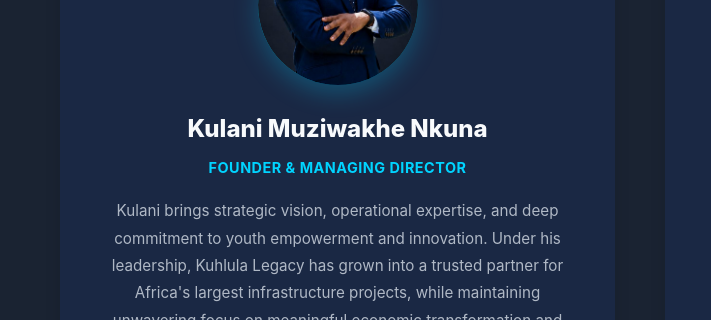
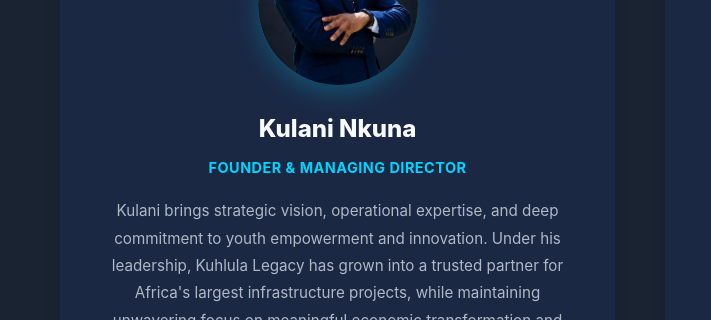
Before and after one commit to Venomsirr/Kuhlula-Legacy, a plain HTML site: page about.html in a window 1280 px wide. Shown: the part 3658-3978 px from the top of the page, 0-711 px from the left. Drawn offline with Linux system fonts and the light colour scheme.

Commit message:
Update about.html

```diff
--- a/about.html
+++ b/about.html
@@ -143,7 +143,7 @@
                     <div class="leader-image">
                         <img src="assets/images/kulani-m-nkuna.png" alt="Kulani Muziwakhe Nkuna" style="width:200px; height:auto; border-radius:8px;" loading="lazy">
                     </div>
-                    <h4>Kulani Muziwakhe Nkuna</h4>
+                    <h4>Kulani Nkuna</h4>
                     <p class="leader-title">Founder & Managing Director</p>
                     <p class="leader-bio">Kulani brings strategic vision, operational expertise, and deep commitment to youth empowerment and innovation. Under his leadership, Kuhlula Legacy has grown into a trusted partner for Africa's largest infrastructure projects, while maintaining unwavering focus on meaningful economic transformation and sustainable business practices.</p>
                 </div>
```
